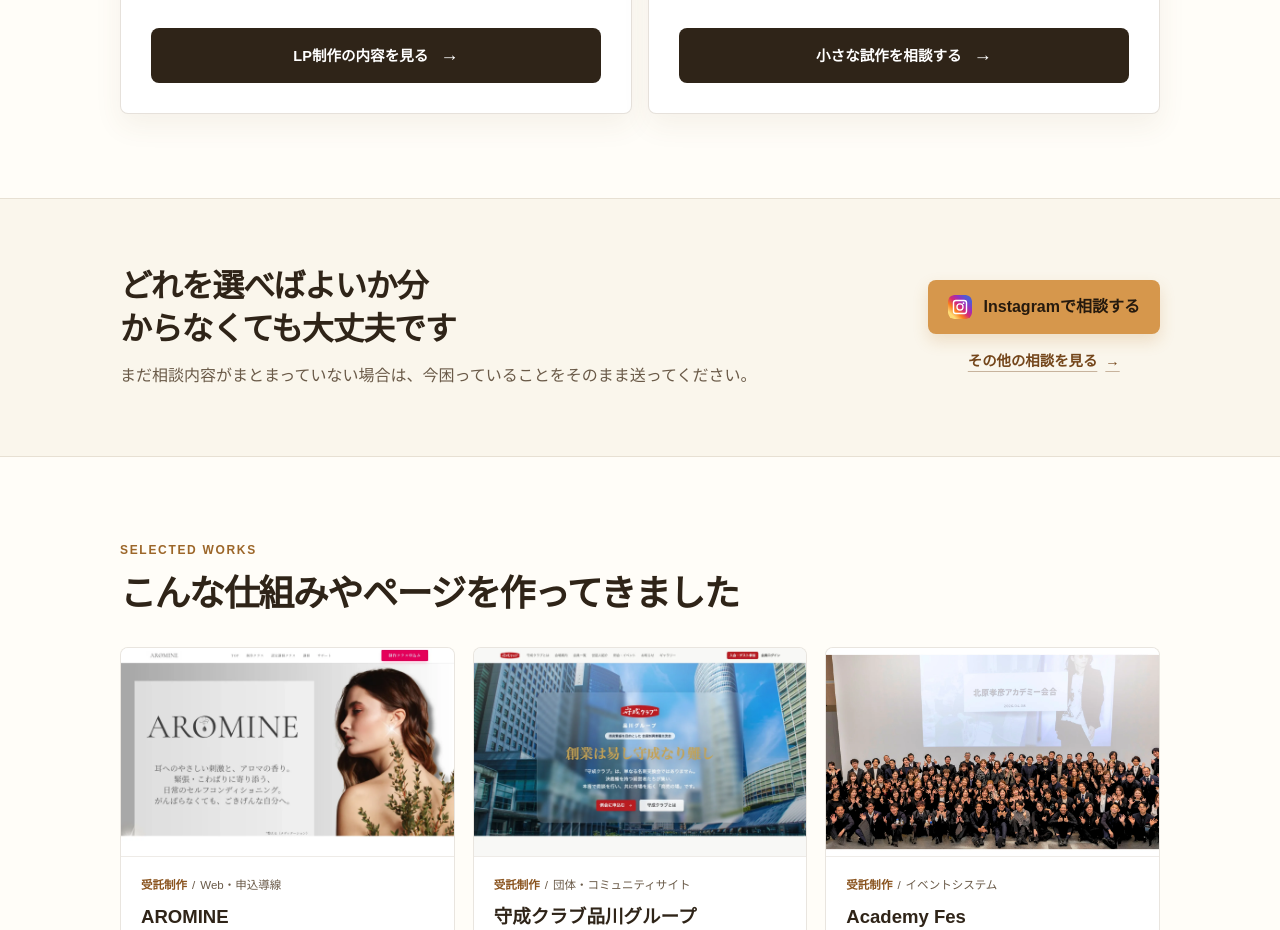
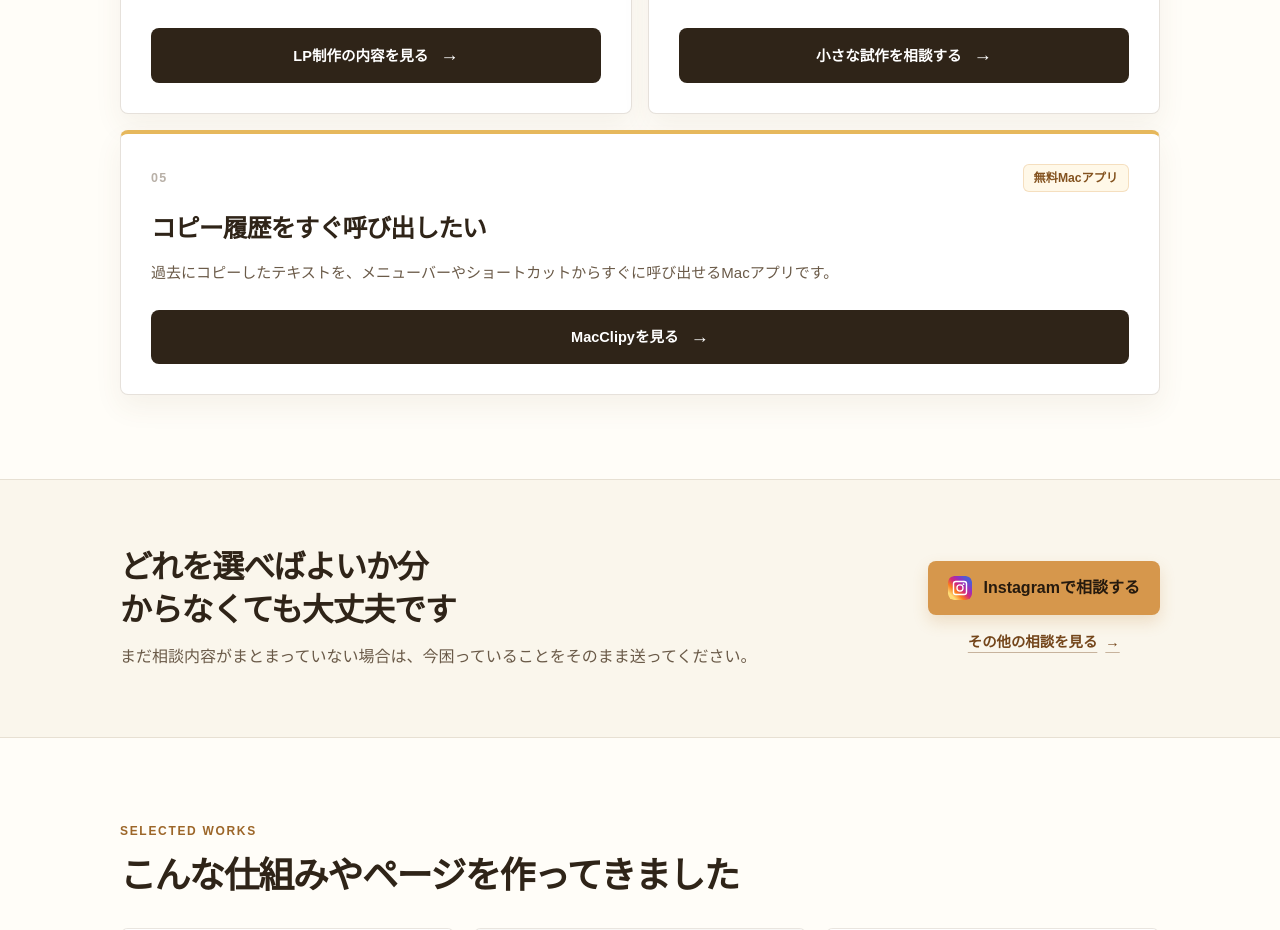
Before and after one commit to techguide-jp/corporate, a SvelteKit app in the folder techguide/: page /instagram in a window 1280 px wide. Shown: the part 1300-2230 px from the top of the page. Built offline with nearby package versions, Linux system fonts and the light colour scheme; no server answers.

Commit message:
feat: Instagram導線にMacClipyを追加

```diff
--- a/techguide/src/lib/analytics/ga.ts
+++ b/techguide/src/lib/analytics/ga.ts
@@ -24,6 +24,7 @@ export interface AnalyticsMetadata {
     | 'general_contact_click'
     | 'instagram_contact_click'
     | 'lpboost_click'
+    | 'macclipy_click'
     | 'outbound_link_click'
     | 'ready_mock_click'
     | 'ready_mock_outbound_click'
--- a/techguide/src/routes/instagram/+page.svelte
+++ b/techguide/src/routes/instagram/+page.svelte
@@ -5,14 +5,16 @@
   import { companyProfile, instagramProfileUrl, pageSeo, profilePageContent } from '$lib/data/site';
   import { buildBreadcrumbJsonLd, buildWebPageJsonLd, serializeJsonLd } from '$lib/seo';
 
-  interface ChoiceItem {
+  interface ChoiceItemBase {
     label: string;
     title: string;
     description: string;
     ctaLabel: string;
-    href: string;
     eventName: AnalyticsMetadata['eventName'];
   }
+
+  type ChoiceItem = ChoiceItemBase &
+    ({ href: string; path?: never } | { href?: never; path: '/macclipy/' });
 
   interface WorkItem {
     title: string;
@@ -60,6 +62,15 @@
       ctaLabel: '小さな試作を相談する',
       href: 'https://www.ready-mock.com/',
       eventName: 'ready_mock_click',
+    },
+    {
+      label: '無料Macアプリ',
+      title: 'コピー履歴をすぐ呼び出したい',
+      description:
+        '過去にコピーしたテキストを、メニューバーやショートカットからすぐに呼び出せるMacアプリです。',
+      ctaLabel: 'MacClipyを見る',
+      path: '/macclipy/',
+      eventName: 'macclipy_click',
     },
   ];
 
@@ -167,6 +178,16 @@
             </div>
             <h3>{item.title}</h3>
             <p>{item.description}</p>
+            {#if item.path}
+              <a
+                class="choice-card__action"
+                href={resolve(item.path)}
+                onclick={() => handleTrackedClick(item.eventName, 'problem_choices')}
+              >
+                <span>{item.ctaLabel}</span>
+                <span class="arrow-icon" aria-hidden="true">→</span>
+              </a>
+            {:else}
               <a
                 class="choice-card__action"
                 href={item.href}
@@ -176,6 +197,7 @@
                 <span>{item.ctaLabel}</span>
                 <span class="arrow-icon" aria-hidden="true">→</span>
               </a>
+            {/if}
           </article>
         {/each}
       </div>
@@ -442,6 +464,10 @@
     border-radius: 8px;
     background: var(--color-surface);
     box-shadow: 0 12px 28px rgba(111, 83, 41, 0.07);
+  }
+
+  .choice-card:last-child:nth-child(odd) {
+    grid-column: 1 / -1;
   }
 
   .choice-card__topline {
@@ -849,6 +875,10 @@
       padding: 21px 18px 20px;
     }
 
+    .choice-card:last-child:nth-child(odd) {
+      grid-column: auto;
+    }
+
     .choice-card__topline {
       margin-bottom: 16px;
     }
```
Lines whose indentation alone changed are shown as unchanged.
